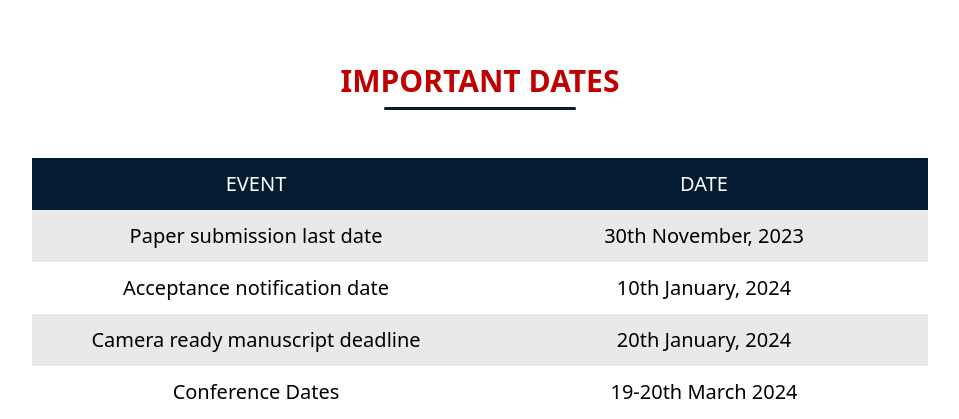
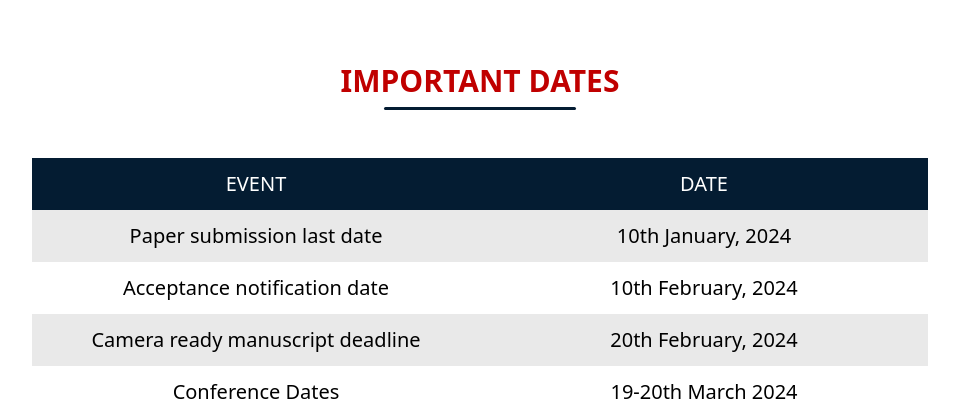
Before and after one commit to UtkarshAhuja2003/icaia-php, a PHP site: page / in a window 1280 px wide. Shown: the part 3279-3698 px from the top of the page, without its empty margins (160-1119 px from the left). Run offline with PHP 8.4, Linux system fonts and the light colour scheme; some libraries are stand-ins or nearby versions.

Commit message:
table correction

```diff
--- a/dates.php
+++ b/dates.php
@@ -14,15 +14,15 @@
         </div>
         <div class="flex   text-md md:text-lg md:text-xl py-3 bg-[#e9e9e9]">
             <div class="w-1/2 text-center">Paper submission last date</div>
-            <div class="w-1/2 text-center">30th November, 2023</div>
+            <div class="w-1/2 text-center">10th January, 2024</div>
         </div>
         <div class="flex   text-md md:text-lg md:text-xl py-3 ">
             <div class="w-1/2 text-center">Acceptance notification date</div>
-            <div class="w-1/2 text-center">10th January, 2024</div>
+            <div class="w-1/2 text-center">10th February, 2024</div>
         </div>
         <div class="flex   text-md md:text-lg md:text-xl py-3 bg-[#e9e9e9]">
             <div class="w-1/2 text-center">Camera ready manuscript deadline</div>
-            <div class="w-1/2 text-center">20th January, 2024</div>
+            <div class="w-1/2 text-center">20th February, 2024</div>
         </div>
         <div class="flex   text-md md:text-lg md:text-xl py-3">
             <div class="w-1/2 text-center">Conference Dates</div>
```
